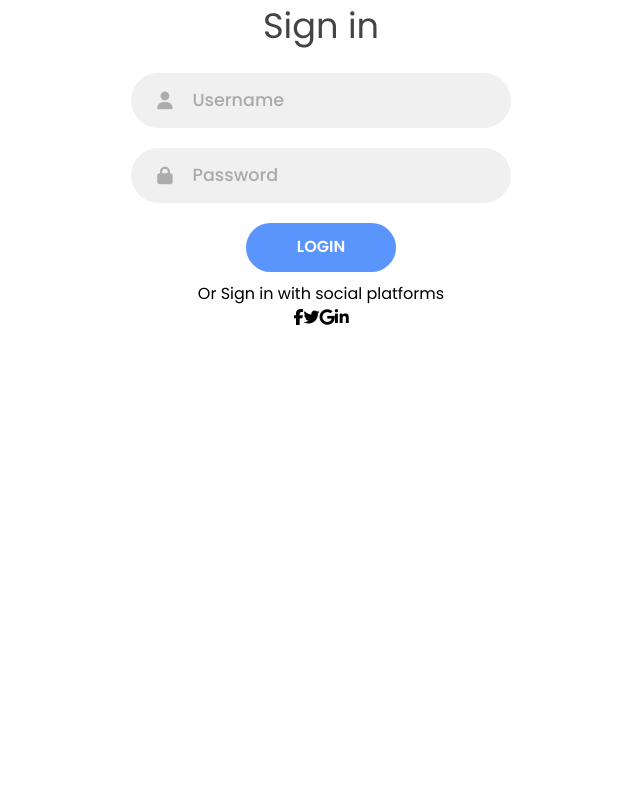
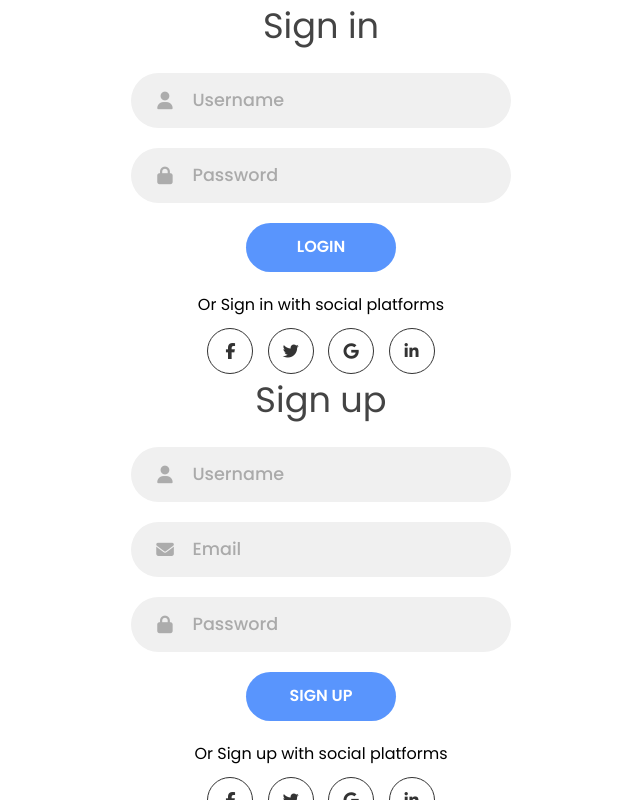
Before and after one commit to shreysaraswatweb/react-table, a React (Vite) app: page / in a window 1280 px wide. Shown: the whole page, without its empty margins (319-959 px from the left). Built offline with nearby package versions, Linux system fonts and the light colour scheme.

Commit message:
Login Page design

```diff
--- a/src/App.css
+++ b/src/App.css
@@ -126,3 +126,28 @@
 .btn:hover {
   background-color: #4d84e2;
 }
+.social-text {
+  padding: 0.7rem 0;
+  font-size: 1rem;
+}
+.social-media {
+  display: flex;
+  justify-content: center;
+}
+.social-icon {
+  height: 46px;
+  width: 46px;
+  border: 1px solid #333;
+  margin: 0 0.45rem;
+  display: flex;
+  justify-content: center;
+  align-items: center;
+  color: #333;
+  border-radius: 50%;
+  text-decoration: none;
+  transition: all 0.3s;
+}
+.social-icon:hover {
+  color: #4481eb;
+  border-color: #4481eb;
+}
--- a/src/App.jsx
+++ b/src/App.jsx
@@ -43,6 +43,37 @@
                 </a>
               </div>
             </form>
+             <form action="" className="sign-up-form">
+              <h2 className="title">Sign up</h2>
+              <div className="input-field">
+                <i className="fas fa-user"></i>
+                <input type="text" placeholder="Username" />
+              </div>
+               <div className="input-field">
+                <i className="fas fa-envelope"></i>
+                <input type="text" placeholder="Email" />
+              </div>
+              <div className="input-field">
+                <i className="fas fa-lock"></i>
+                <input type="password" placeholder="Password" />
+              </div>
+              <input type="submit" value="Sign up" className="btn solid" />
+              <p className="social-text">Or Sign up with social platforms</p>
+              <div className="social-media">
+                <a href="#" className="social-icon">
+                  <i className="fab fa-facebook-f"></i>
+                </a>
+                <a href="#" className="social-icon">
+                  <i className="fab fa-twitter"></i>
+                </a>
+                <a href="#" className="social-icon">
+                  <i className="fab fa-google"></i>
+                </a>
+                <a href="#" className="social-icon">
+                  <i className="fab fa-linkedin-in"></i>
+                </a>
+              </div>
+            </form>
           </div>
         </div>
         <div className="panels-container"></div>
```
